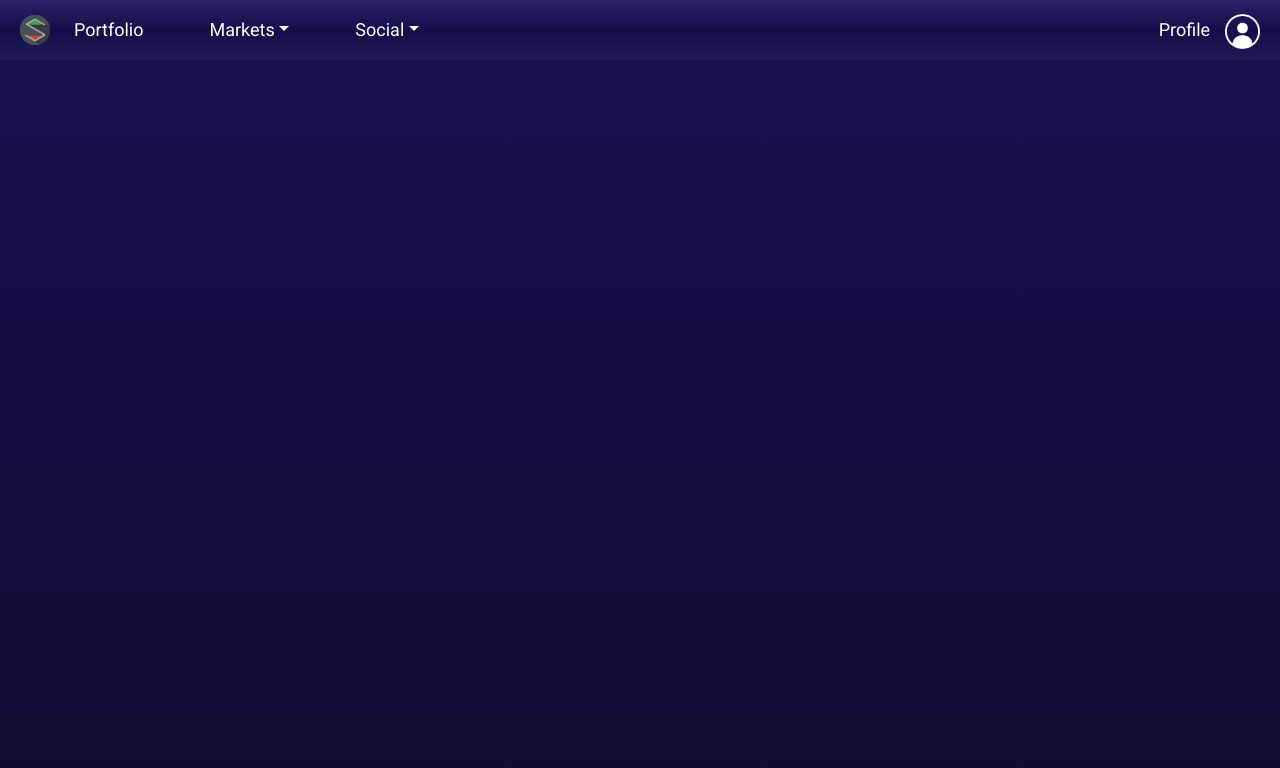
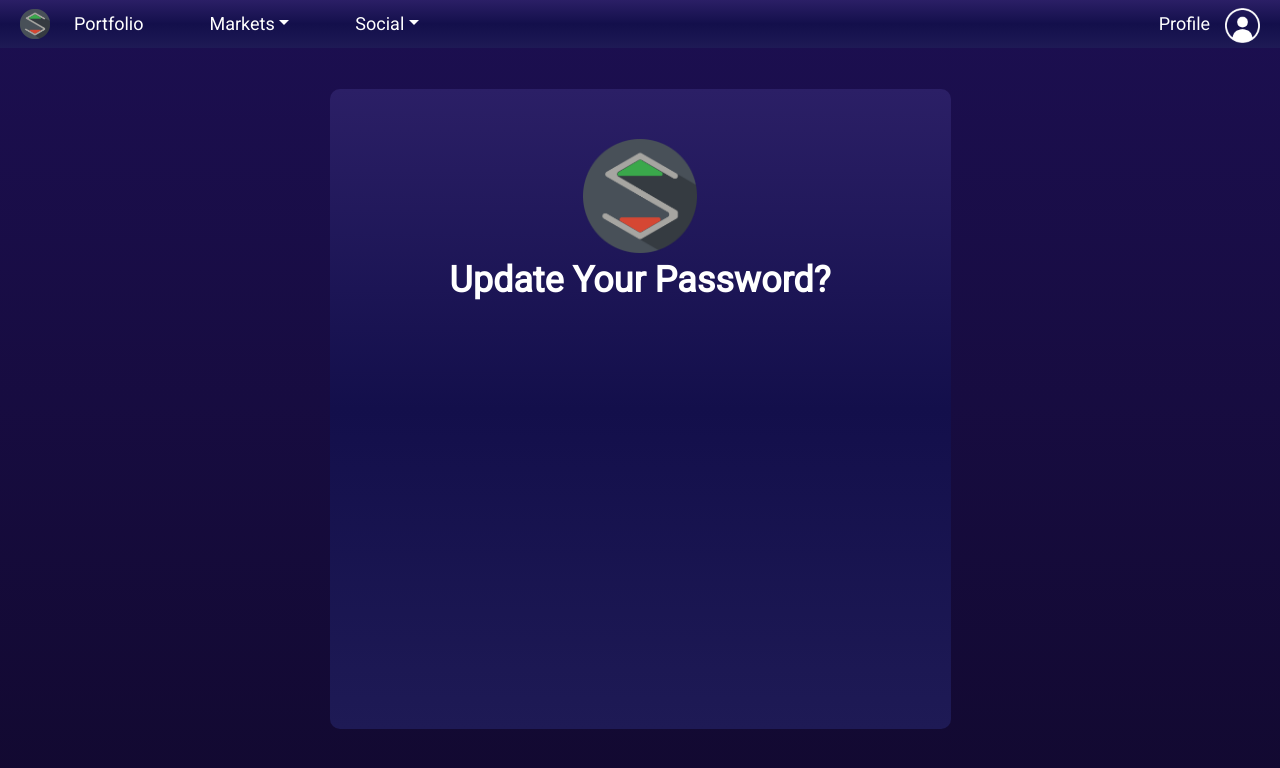
Before and after one commit to hjsith/Stocking-Up-V2, a React (Create React App) app in the folder client/: page /UpdatePassword in a window 1280 px wide. Shown: the top 768 px of the page. Built offline with nearby package versions, Linux system fonts and the light colour scheme.

Commit message:
Fixed style sheet discrepancies

```diff
--- a/client/src/assets/css/Profile.scss
+++ b/client/src/assets/css/Profile.scss
@@ -1,9 +1,9 @@
 @import url("https://fonts.googleapis.com/css2?family=Roboto:wght@100&display=swap");
-.Container {
+.ProfileContainer {
   height: 100%;
   width: 100%;
 }
-.BackgroundPanel1 {
+.ProfileContainer .BackgroundPanel1 {
   background-image: linear-gradient(#2b1f66, #130f4b, #1e1a55);
   height: 86%;
   width: 96%;
@@ -14,7 +14,7 @@
   font-family: "Roboto", sans-serif;
 }
 
-.ProfileBlock {
+.BackgroundPanel1 .ProfileBlock {
   margin-top: 2%;
   margin-left: 2%;
   height: 92%;
@@ -24,7 +24,7 @@
   position: relative;
 }
 
-.VerticalLineBlock {
+.BackgroundPanel1 .VerticalLineBlock {
   margin-top: 2%;
   margin-left: 2%;
   height: 92%;
@@ -34,7 +34,7 @@
   position: relative;
 }
 
-.AchievementBlock {
+.BackgroundPanel1 .AchievementBlock {
   margin-top: 2%;
   margin-left: 2%;
   height: 92%;
@@ -43,7 +43,7 @@
   vertical-align: top;
 }
 
-.VerticalLine {
+.VerticalLineBlock .VerticalLine {
   height: 92%;
   width: 2px;
   background-color: white;
@@ -56,7 +56,20 @@
   margin: auto;
 }
 
-.Title {
+.ProfileIconContainer {
+  display: inline-block;
+  margin-left: 40px;
+  margin-top: 20px;
+}
+
+.NameButtonContainer {
+  display: inline-block;
+  vertical-align: top;
+  margin-top: 20px;
+  height: 150px;
+}
+
+.ProfileTitles {
   margin-left: 10%;
   margin-top: 6%;
   margin-bottom: 2px;
@@ -71,12 +84,6 @@
   width: 90%;
   height: 80%;
   overflow: auto;
-}
-
-.PasswordButtonContainer {
-  position: absolute;
-  bottom: 40px;
-  right: 40px;
 }
 
 .ProfileFriendButton {
@@ -97,6 +104,12 @@
   color: #ff4b4b;
 }
 
+.PasswordButtonContainer {
+  position: absolute;
+  bottom: 40px;
+  right: 40px;
+}
+
 .ProfilePasswordButton {
   height: 40px;
   width: 250px;
@@ -114,16 +127,16 @@
   color: black;
 }
 
-.ProfileStat {
+.ProfileBlock .ProfileStat {
   margin-top: 30px;
   text-align: center;
 }
 
-.ProfileStatTable {
+.ProfileStat .ProfileStatTable {
   margin: auto;
 }
 
-.ProfileStatTable > tr {
+.ProfileStat .ProfileStatTable > tr {
   border-radius: 25%;
 }
 
@@ -133,7 +146,6 @@
 
 .ProfileStatBlock {
   display: inline-block;
-  margin-left: 30px;
 }
 
 .ProjectStatTitle {
@@ -160,19 +172,6 @@
   margin-left: 30px;
 }
 
-.ProfileIconContainer {
-  display: inline-block;
-  margin-left: 40px;
-  margin-top: 20px;
-}
-
-.test {
-  display: inline-block;
-  vertical-align: top;
-  margin-top: 20px;
-  height: 150px;
-}
-
 ::-webkit-scrollbar {
   width: 10px;
 }
--- /dev/null
+++ b/client/src/assets/css/UpdatePassword.scss
@@ -0,0 +1,36 @@
+@import url("https://fonts.googleapis.com/css2?family=Roboto:wght@100&display=swap%22");
+.PageContainer {
+  height: 90%;
+  text-align: center;
+  position: relative;
+  width: 100%;
+}
+
+.PasswordChangeContainer {
+  background-image: linear-gradient(#2b1f66, #130f4b, #1e1a55);
+  height: 640px;
+  width: 621px;
+  border-radius: 0.625em;
+  position: absolute;
+  top: 0;
+  bottom: 50px;
+  left: 0;
+  right: 0;
+  margin: auto;
+  display: block;
+  font-family: "Roboto", sans-serif;
+}
+
+.PasswordChangeContainer .Logo {
+  margin-top: 50px;
+  height: 114px;
+  width: 114px;
+  padding: 0px;
+}
+
+.PasswordChangeContainer .Title {
+  color: white;
+  font-size: 36px;
+  font-family: "Roboto", sans-serif;
+  font-weight: bold;
+}
--- a/client/src/assets/css/UserProfileIcon.scss
+++ b/client/src/assets/css/UserProfileIcon.scss
@@ -1,8 +1,3 @@
-.ProfileIconContainer {
-  display: inline-block;
-  margin-left: 40px;
-}
-
 .UserProfileIcon {
   background-color: #a01edd;
   border-radius: 50%;
@@ -14,7 +9,7 @@
   position: relative;
 }
 
-.IconText {
+.UserProfileIcon .IconText {
   position: absolute;
   top: 0;
   bottom: 0;
--- a/client/src/assets/css/navbar.scss
+++ b/client/src/assets/css/navbar.scss
@@ -3,18 +3,11 @@
   background-image: linear-gradient(#2b1f66, #130f4b, #1e1a55);
   font-size: 18px;
   font-family: "Roboto", sans-serif;
-  height: 60px;
+  height: 6%;
   margin-bottom: 2%;
 }
 
-#myProfile {
-  display: inline-block;
-  height: 10px;
-  padding-right: 15px;
-  font-size: 18px;
-}
-
-.Logo {
+.navbar .Logo {
   padding-left: 20px;
 }
 
@@ -30,7 +23,7 @@
   color: white;
 }
 
-.temp {
+.navbar .navbarProfile {
   display: inline;
   margin-right: 2px;
 }
@@ -43,6 +36,13 @@
   margin-right: 10px;
 }
 
-.ProfileIcon {
+.navbarProfile .ProfileIcon {
   height: 35px;
 }
+
+.navbarProfile #myProfile {
+  display: inline-block;
+  height: 10px;
+  padding-right: 15px;
+  font-size: 18px;
+}
--- a/client/src/components/NavBar.js
+++ b/client/src/components/NavBar.js
@@ -37,7 +37,7 @@ const NavBar = () => {
       <Nav>
         <NavDropdown
           title={
-            <div className="temp">
+            <div className="navbarProfile">
               <p id="myProfile">Profile</p>
               <img src={profileIcon} className="ProfileIcon" alt="Profile" />
             </div>
--- a/client/src/pages/Profile.js
+++ b/client/src/pages/Profile.js
@@ -8,7 +8,7 @@ import ProjectStat from "../components/ProfileStat";
 class Profile extends React.Component {
   render() {
     return (
-      <div className="Container">
+      <div className="ProfileContainer">
         <NavBar />
         <div className="BackgroundPanel1">
           <div className="ProfileBlock">
@@ -21,8 +21,8 @@ class Profile extends React.Component {
                   size={150}
                 />
               </div>
-              <div className="test">
-                <p className="Title Username">Hjsith</p>
+              <div className="NameButtonContainer">
+                <p className="ProfileTitles Username">Hjsith</p>
                 <a href="#Friends" className="ProfileFriendButton">
                   My Friends &gt;
                 </a>
@@ -77,7 +77,7 @@ class Profile extends React.Component {
             <div className="VerticalLine"></div>
           </div>
           <div className="AchievementBlock">
-            <p className="Title">Achievements!</p>
+            <p className="ProfileTitles">Achievements!</p>
             <div className="UserAchievement">
               <AchievementBlock loop={16} />
             </div>
--- a/client/src/pages/UpdatePassword.js
+++ b/client/src/pages/UpdatePassword.js
@@ -1,10 +1,19 @@
 import React from "react";
 import NavBar from "../components/NavBar";
+import "../assets/css/UpdatePassword.scss";
+import Logo from "../assets/images/stocking-up.png";
 class UpdatePassword extends React.Component {
   render() {
     return (
       <>
         <NavBar />
+        <div className="PageContainer">
+          <div className="PasswordChangeContainer">
+            <img src={Logo} className="Logo" />
+            <div className="Title">Update Your Password?</div>
+            <div className="FormContainer"></div>
+          </div>
+        </div>
       </>
     );
   }
```
